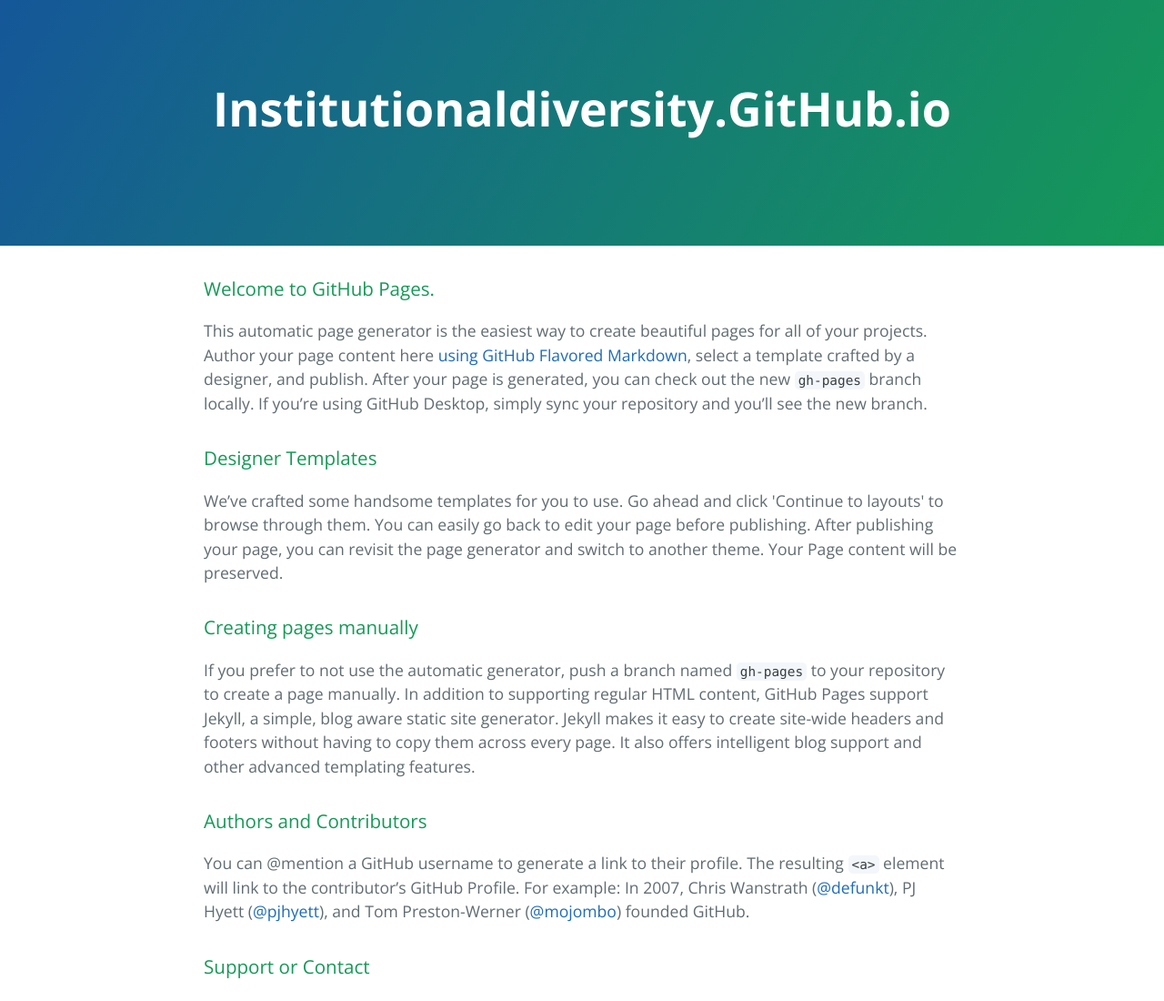
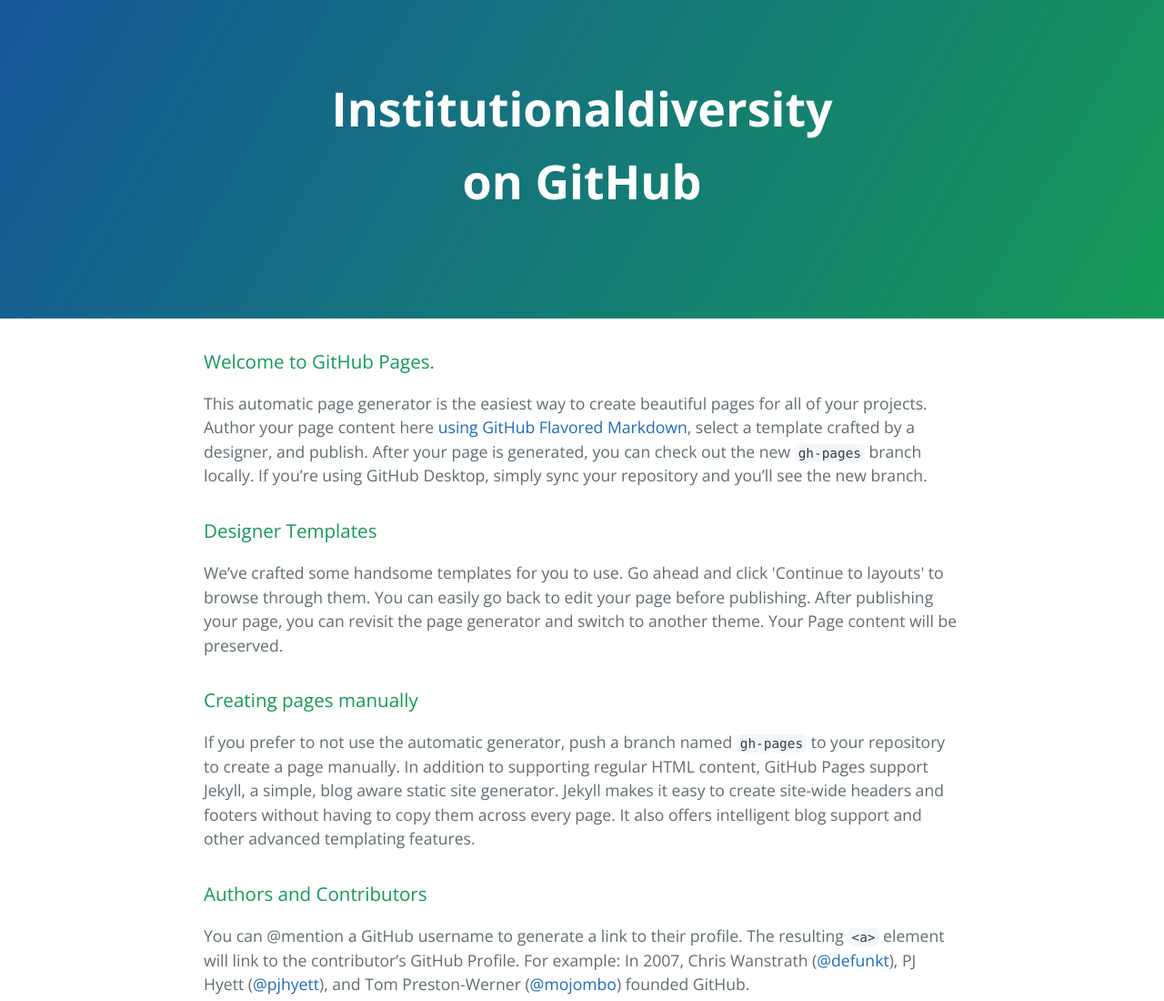
Before and after one commit to InstitutionalDiversity/InstitutionalDiversity.github.io, a plain HTML site: page index.html in a window 1280 px wide. Shown: the top 1100 px of the page at 91% size. Drawn offline with nearby package versions, Linux system fonts and the light colour scheme.

Commit message:
Update index.html

```diff
--- a/index.html
+++ b/index.html
@@ -11,7 +11,8 @@
   </head>
   <body>
     <section class="page-header">
-      <h1 class="project-name">Institutionaldiversity.GitHub.io</h1>
+      <h1 class="project-name">Institutionaldiversity</h1>
+      <h2 class="project-name">on GitHub</h2>
       <h2 class="project-tagline"></h2>
     </section>
 
```
